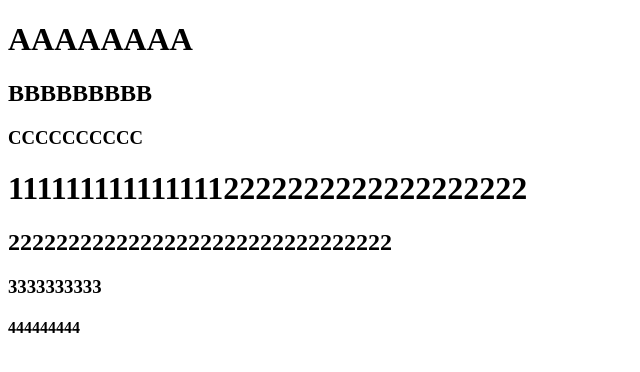
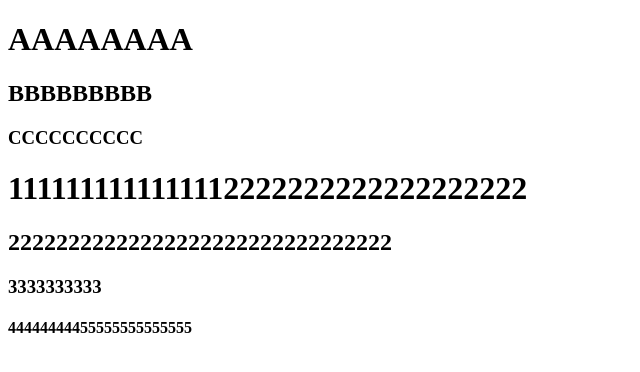
Before and after one commit to GavinHu1998/test123, a plain HTML site: page index.html in a window 1280 px wide. Shown: the whole page, without its empty margins (0-640 px from the left). Drawn offline with Linux system fonts and the light colour scheme.

Commit message:
Update index.html
5555555555555

```diff
--- a/index.html
+++ b/index.html
@@ -12,7 +12,7 @@
     <h1>1111111111111112222222222222222222</h1>
     <h2>22222222222222222222222222222222</h2>
     <h3>3333333333</h3>
-    <h4>444444444</h4>
+    <h4>44444444455555555555555</h4>
 
 </body>
 </html>
```
